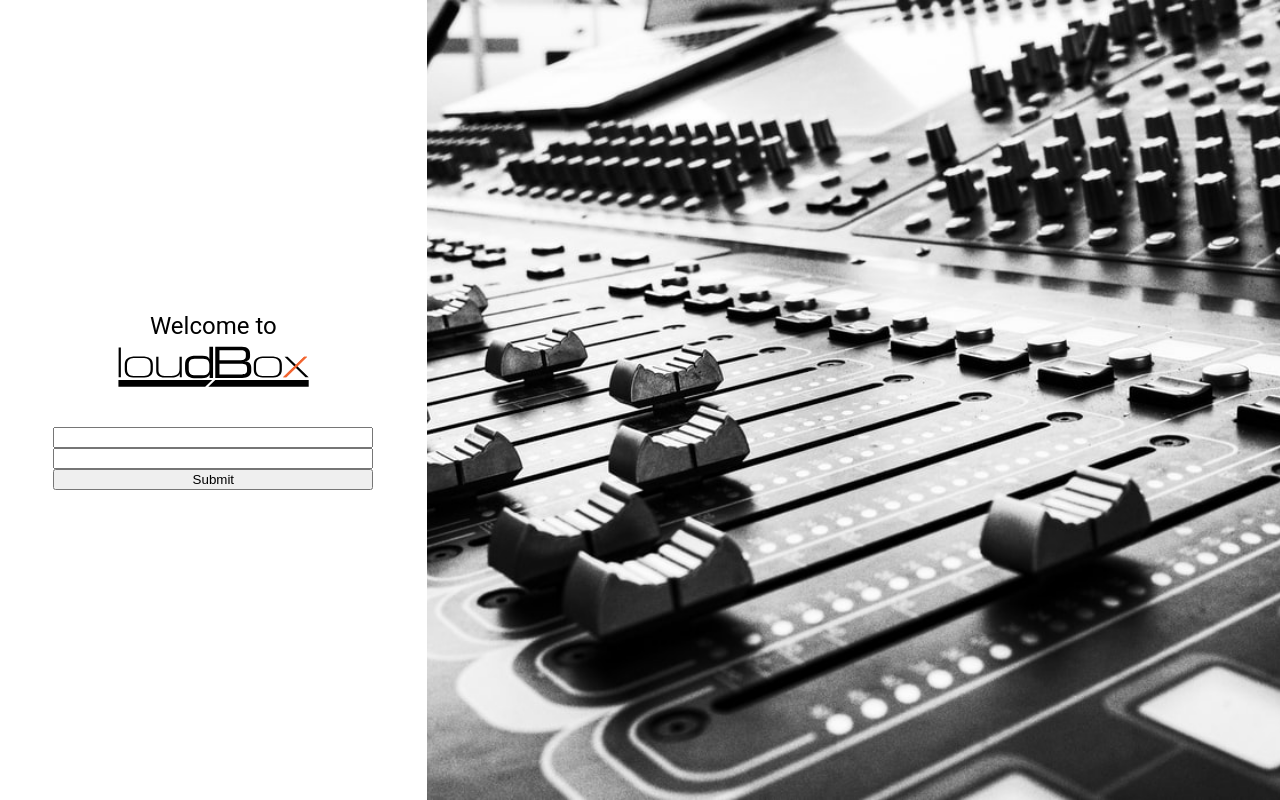
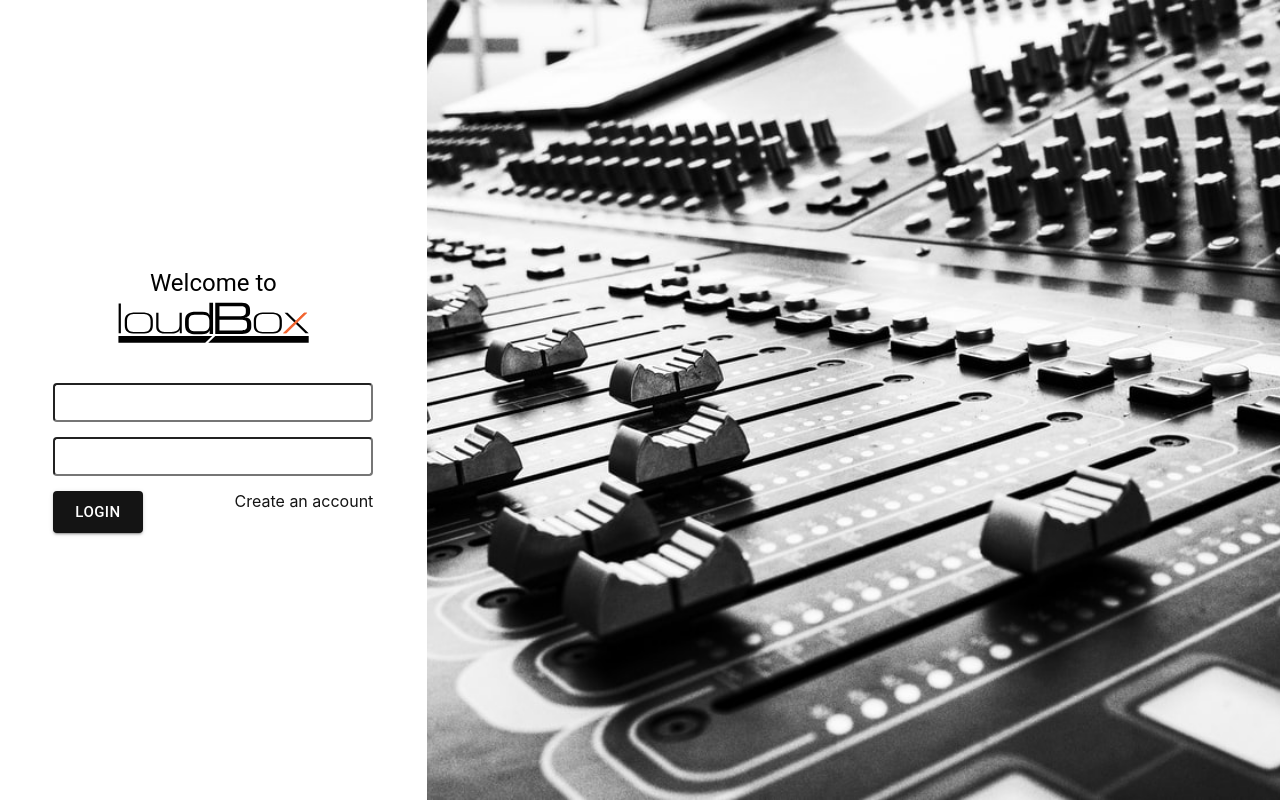
Before and after one commit to dominicstop/react-loudbox, a React (Create React App) app: page / in a window 1280 px wide. Built offline with nearby package versions, Linux system fonts and the light colour scheme.

Commit message:
✨ WIP: LoginPage - Login Form

```diff
--- a/src/pages/LoginPage.js
+++ b/src/pages/LoginPage.js
@@ -1,7 +1,7 @@
 import React from 'react';
 import { StyleSheet, css } from 'aphrodite';
 
-import { Typography, Box } from '@material-ui/core';
+import { Typography, Box, Button, CircularProgress, Link } from '@material-ui/core';
 import { FormControl, InputLabel, InputBaseProps, FormHelperText } from '@material-ui/core';
 
 import { Formik, Form, Field, ErrorMessage, FormikHelpers } from 'formik';
@@ -16,6 +16,28 @@ export class LoginPage extends React.Component {
       flex: 1,
       display: 'flex',
       flexDirection: 'row',
+    },
+    rightImageContainer: {
+      display: 'none',
+      // set/config bg image
+      backgroundImage: `url(${loginBG})`,
+      backgroundPosition: 'center',
+      backgroundRepeat: 'norepeat',
+      backgroundSize: 'cover',
+      // show the right image container if there's enough space
+      '@media (min-width: 750px) and (max-width: 1250px)': {
+        flex: 1,
+        display: 'flex'
+      },
+      '@media (min-width: 1250px)': {
+        flex: 2,
+        display: 'flex'
+      },
+    },
+    logo: {
+      height: '48px',
+      width: 'auto',
+      marginBottom: '32px',
     },
     leftFormContainer: {
       flex: 1,
@@ -35,27 +57,14 @@ export class LoginPage extends React.Component {
       display: 'flex',
       flexDirection: 'column',
     },
-    rightImageContainer: {
-      display: 'none',
-      // set/config bg image
-      backgroundImage: `url(${loginBG})`,
-      backgroundPosition: 'center',
-      backgroundRepeat: 'norepeat',
-      backgroundSize: 'cover',
-      // show the right image container if there's enough space
-      '@media (min-width: 750px) and (max-width: 1250px)': {
-        flex: 1,
-        display: 'flex'
-      },
-      '@media (min-width: 1250px)': {
-        flex: 2,
-        display: 'flex'
-      }
+    formInput: {
+      borderRadius: 4,
+      marginBottom: 15,
+      padding: '10px 12px',
     },
-    logo: {
-      height: '48px',
-      width: 'auto',
-      marginBottom: '32px',
+    formButtonContainer: {
+      display: 'flex',
+      justifyContent: 'space-between',
     },
   });
 
@@ -83,13 +92,30 @@ export class LoginPage extends React.Component {
             <Formik>
               {(params) => (
                 <Form className={css(styles.form)}>
-                  <Field type="email" name="email" />
+                  <Field
+                    className={css(styles.formInput)}
+                    type="email" name="email"
+                  />
                   <ErrorMessage name="email" component="div" />
-                  <Field type="password" name="password" />
+                  <Field
+                    className={css(styles.formInput)}
+                    type="password" name="password"
+                  />
                   <ErrorMessage name="password" component="div" />
-                  <button type="submit" disabled={params.isSubmitting}>
-                    Submit
-                  </button>
+                  <Box className={css(styles.formButtonContainer)}>
+                    <Button
+                      type="submit"
+                      size="large"
+                      variant="contained"
+                      color="primary"
+                      disabled={params.isSubmitting}
+                    >
+                      { !params.isSubmitting ? 'LOGIN' : <CircularProgress /> }
+                    </Button>
+                    <Link href="/register">
+                      Create an account
+                    </Link>
+                  </Box>
                 </Form>
               )}
             </Formik>
```
